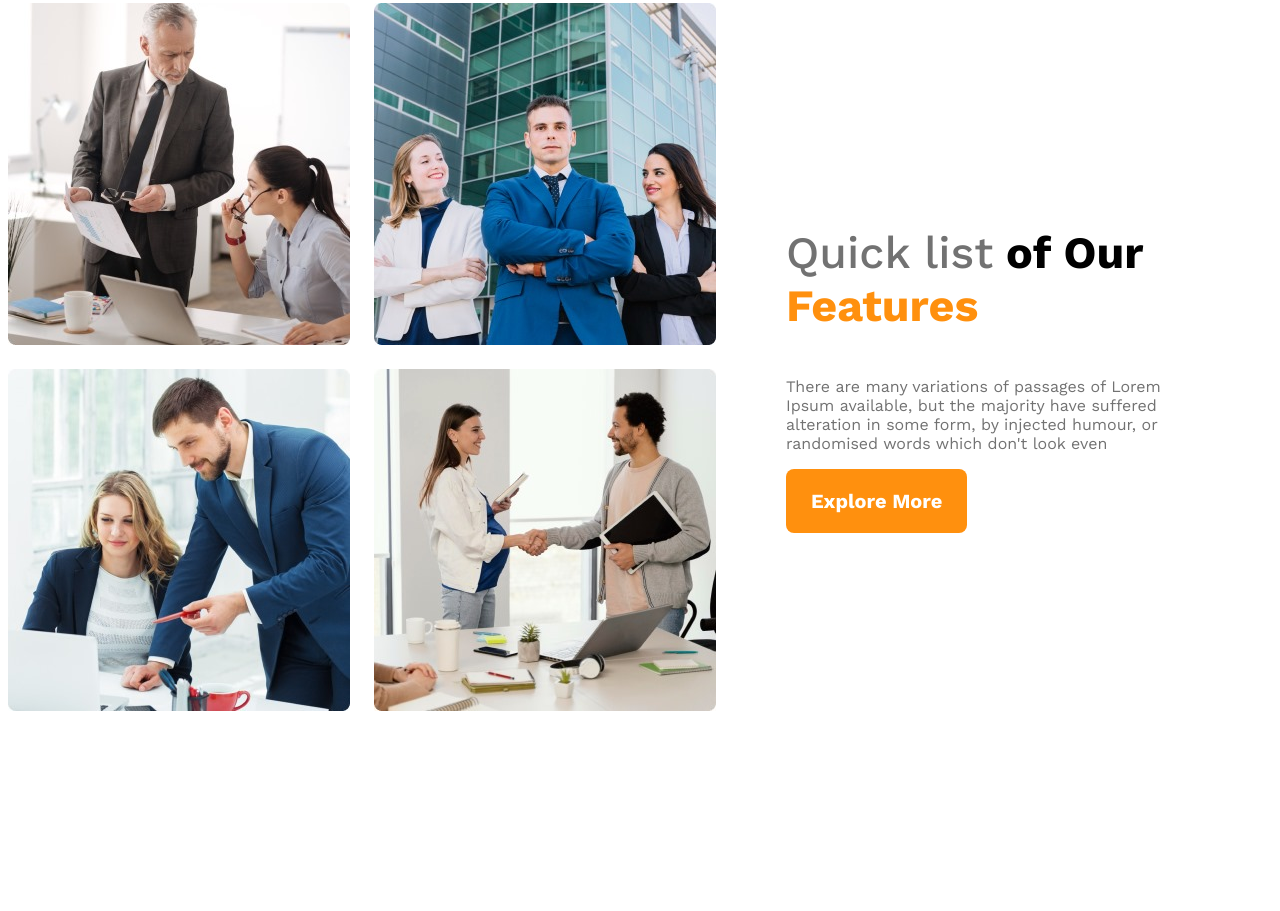
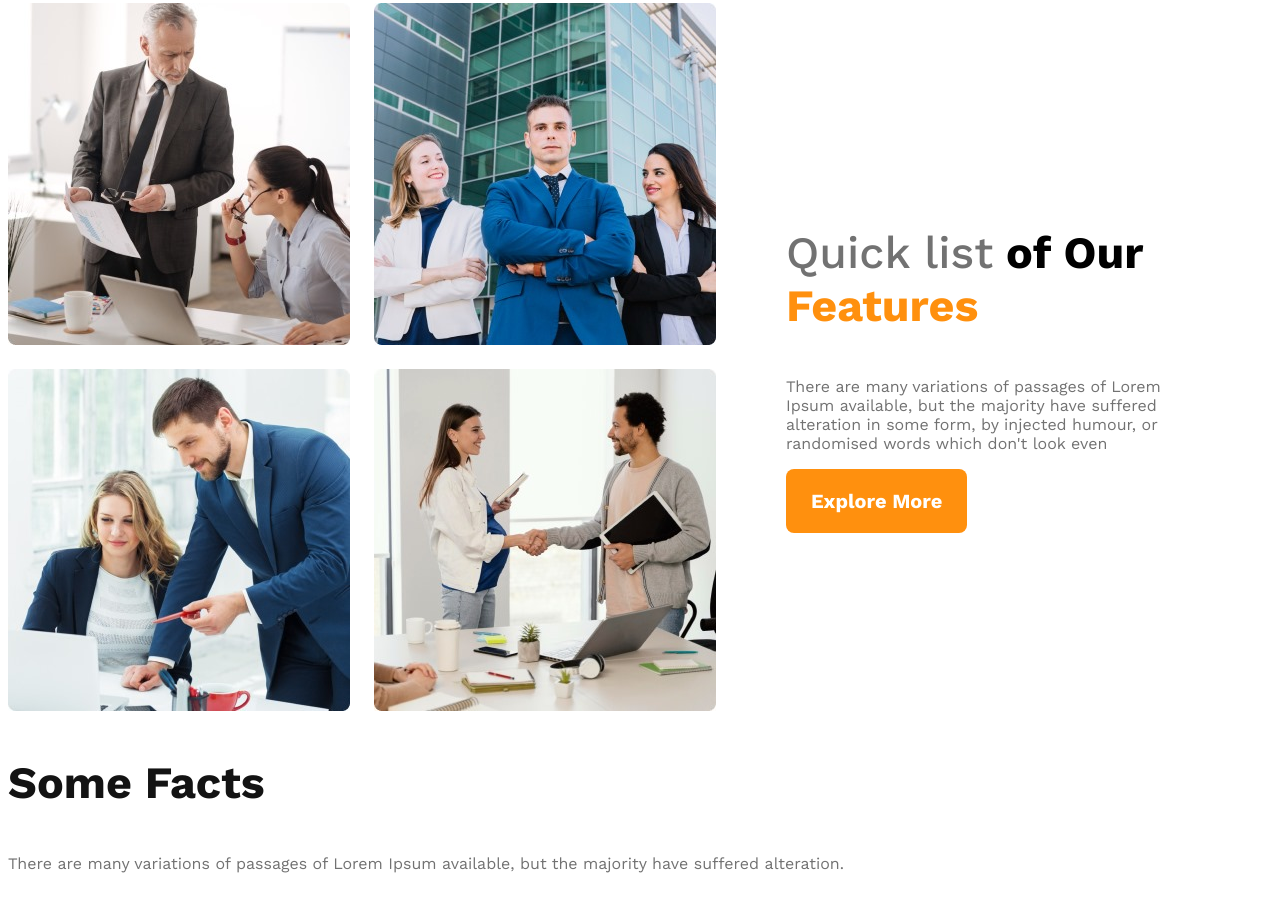
Before and after one commit to hmmirajulislammiru/g3-architects-website, a plain HTML site: page index.html in a window 1280 px wide. Shown: the part 1078-1989 px from the top of the page. Before the commit the page ends 1859 px from the top, so only its background shows below. Drawn offline with nearby package versions, Linux system fonts and the light colour scheme.

Commit message:
started shared css

```diff
--- a/index.html
+++ b/index.html
@@ -10,7 +10,7 @@
 <!-- header star -->
     <header>
           <nav>
-            <h3 class="nav-title">G3 Architects</h3>
+            <h3 class="section-title">G3 Architects</h3>
             <ul>
                 <li><a href="">Home</a></li>
                 <li><a href="">About</a></li>
@@ -47,6 +47,17 @@
 
 
 </section>
+
+<!-- features section -->
+
+<section class="features">
+
+</section>
+<!-- facts section -->
+<section class="facts">
+    <h3 class="section-title">Some Facts</h3>
+    <p class="text-light-gray">There are many variations of passages of Lorem Ipsum available, but the majority have suffered alteration.</p>
+</section>
     </main>
     <footer>
 
--- a/styles/architect.css
+++ b/styles/architect.css
@@ -22,6 +22,13 @@ font-family: 'Work Sans', sans-serif;
      border: 0;
 
 }
+
+.section-title{
+    font-size: 2.8rem;
+    font-weight: 700;
+    color: #131313;
+}
+
 
 /* header styles */
 header{
@@ -132,7 +139,7 @@ main{
     }
     .teams-content{
         padding-left: 20px;
-        padding-right: 20px;
+        padding-right: 20px ;
     }
 
 }
```
